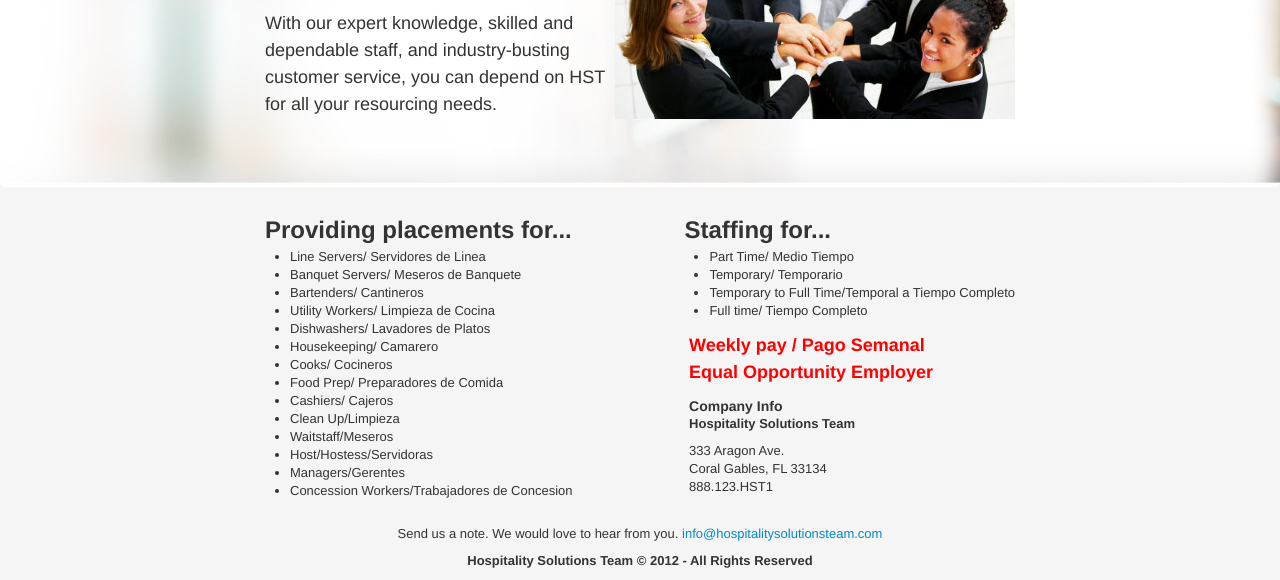
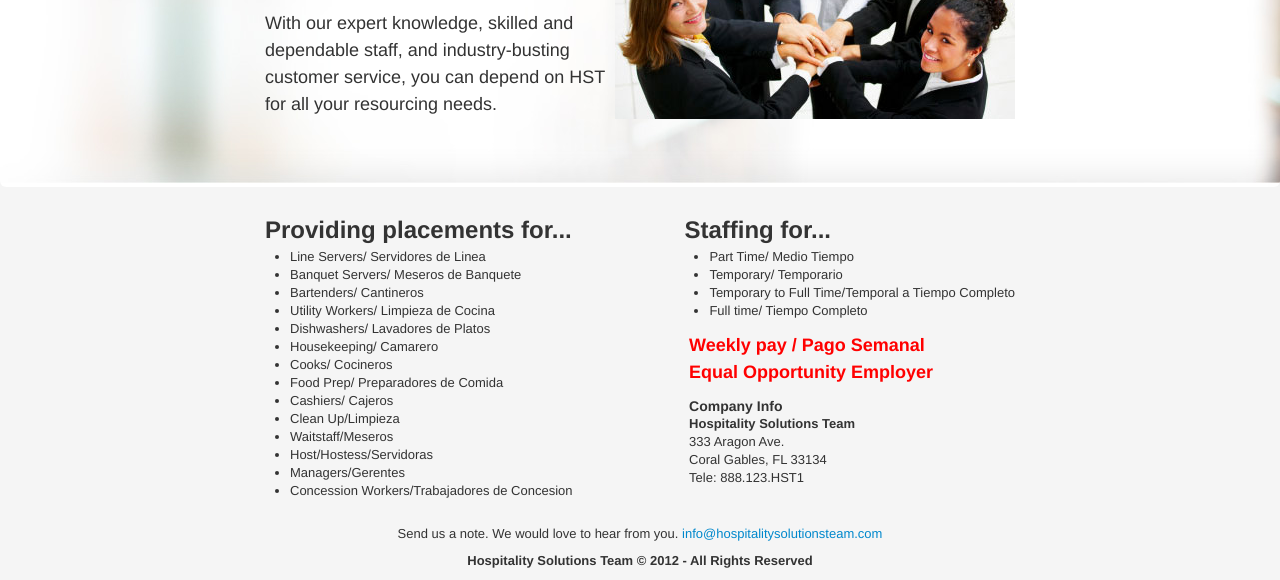
Before and after one commit to sildani/HST-Website, a plain HTML site: page index.html in a window 1280 px wide. Shown: the part 305-885 px from the top of the page. Drawn offline with Linux system fonts and the light colour scheme.

Commit message:
Converted index.html to utf-8 lf.

```diff
--- a/index.html
+++ b/index.html
@@ -58,8 +58,11 @@
       </div>
       <div class="offering right-3">
          <h4>Company Info</h4>
-         <p><strong>Hospitality Solutions Team</strong></p>
-         <p>333 Aragon Ave.<br />Coral Gables, FL 33134<br />888.123.HST1</p>
+         <p><strong>Hospitality Solutions Team</strong><br/>
+            333 Aragon Ave.<br />
+            Coral Gables, FL 33134<br />
+            Tele: 888.123.HST1
+         </p>
       </div>
    </div>
    <!-- footer -->
```
